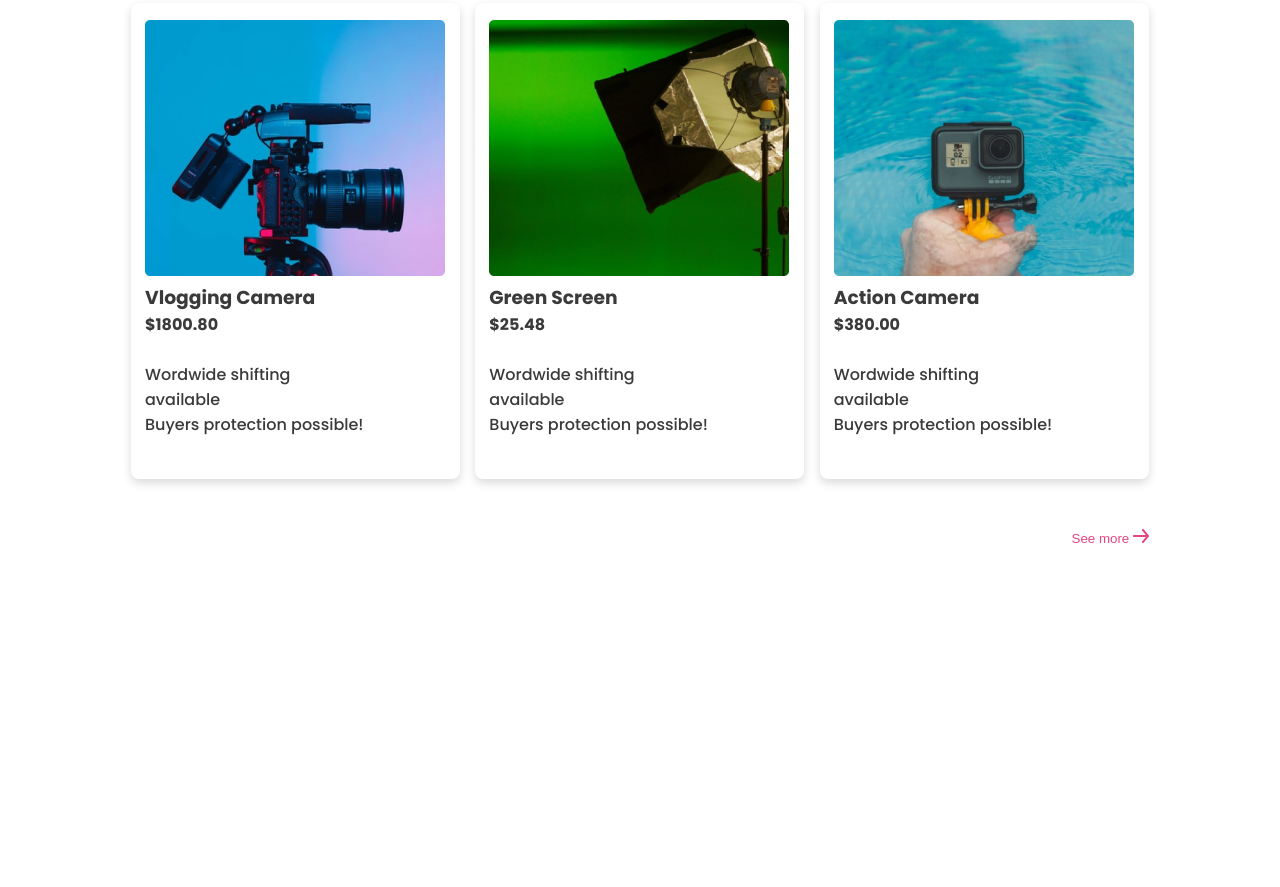
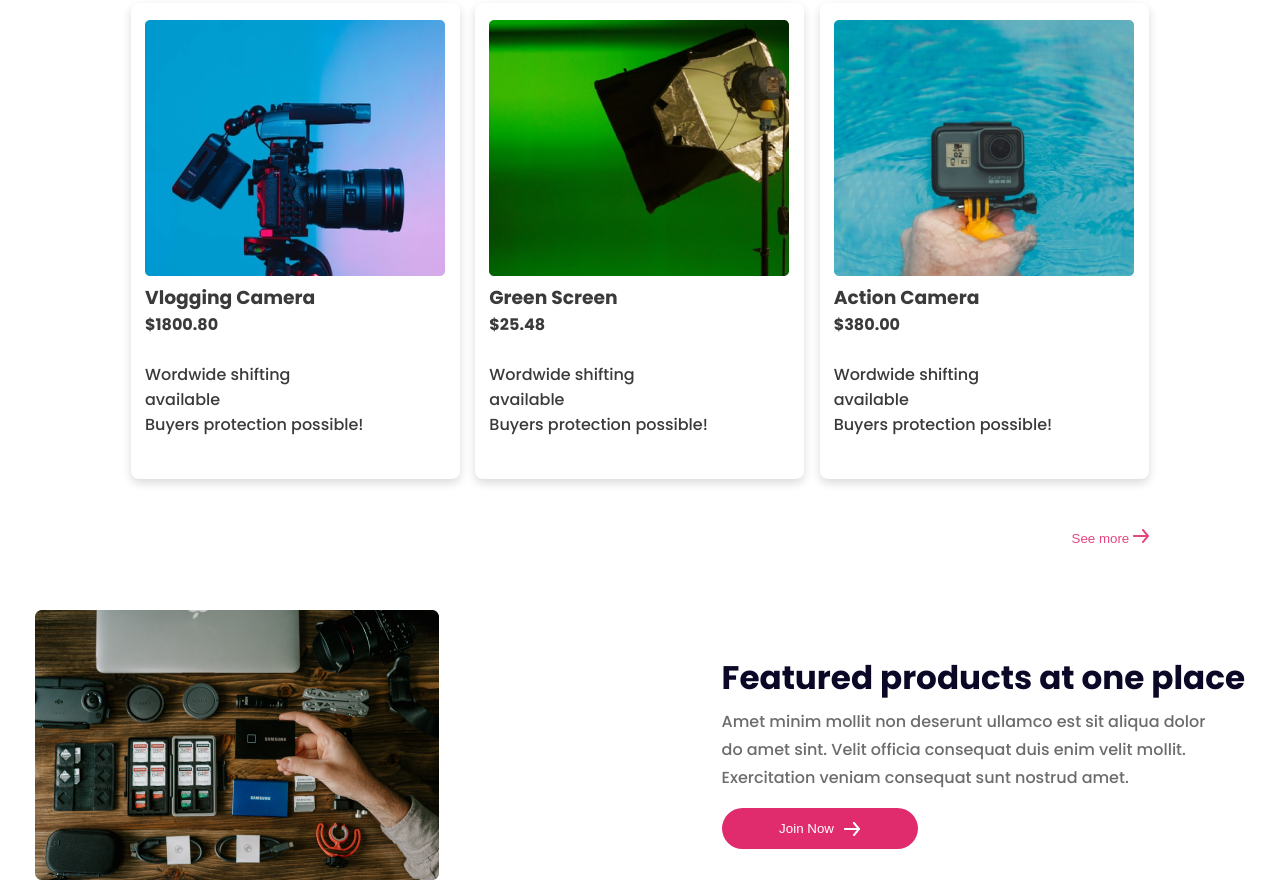
Before and after one commit to AmirHamza20/influencer-gear, a plain HTML site: page index.html in a window 1280 px wide. Shown: the part 1930-2817 px from the top of the page. Before the commit the page ends 2480 px from the top, so only its background shows below. Drawn offline with Linux system fonts and the light colour scheme.

Commit message:
gear section

```diff
--- a/index.html
+++ b/index.html
@@ -163,6 +163,24 @@
            </div>
         </section>
 
+        <!-- Gear section start  -->
+        <section id="main-gear" class="gear">
+            <div class="band-wrapper">
+                <div class="gear-flex-container">
+                    <div class="gear-img">
+                        <img src="images/gear.png" alt="">
+                    </div>
+                    <div class="gear-text-container">
+                        <h1>Featured products at one place</h1>
+                        <p>Amet minim mollit non deserunt ullamco est sit aliqua dolor <br> do amet sint. Velit officia consequat duis enim velit mollit. <br> Exercitation veniam consequat sunt nostrud amet.</p>
+                        <button class="btn-primary">Join Now <img src="logos/Layer 2.png" alt=""></button>
+                    </div>
+                </div>
+            </div>
+        </section>
+
+        <!-- gear section end  -->
+
     </main>
 
     <footer>
--- a/style.css
+++ b/style.css
@@ -162,3 +162,26 @@ ul.main-menu li img{
     border: none;
     background-color: #FFFFFF;
 }
+/* card section end  */
+
+/* gear section start  */
+
+.gear-flex-container{
+    display: flex;
+    justify-content: space-between;
+    align-items: center;
+    gap: 6rem;
+    margin-top: 60px;
+}
+.gear-text-container h1{
+    font-size: 2.04rem;
+    line-height: 60px;
+    color: #0A0826;
+}
+.gear-text-container p{
+    line-height: 28px;
+    color: #6C6C6C;
+    margin-bottom: 16px;
+}
+
+/* gear section end  */
```
